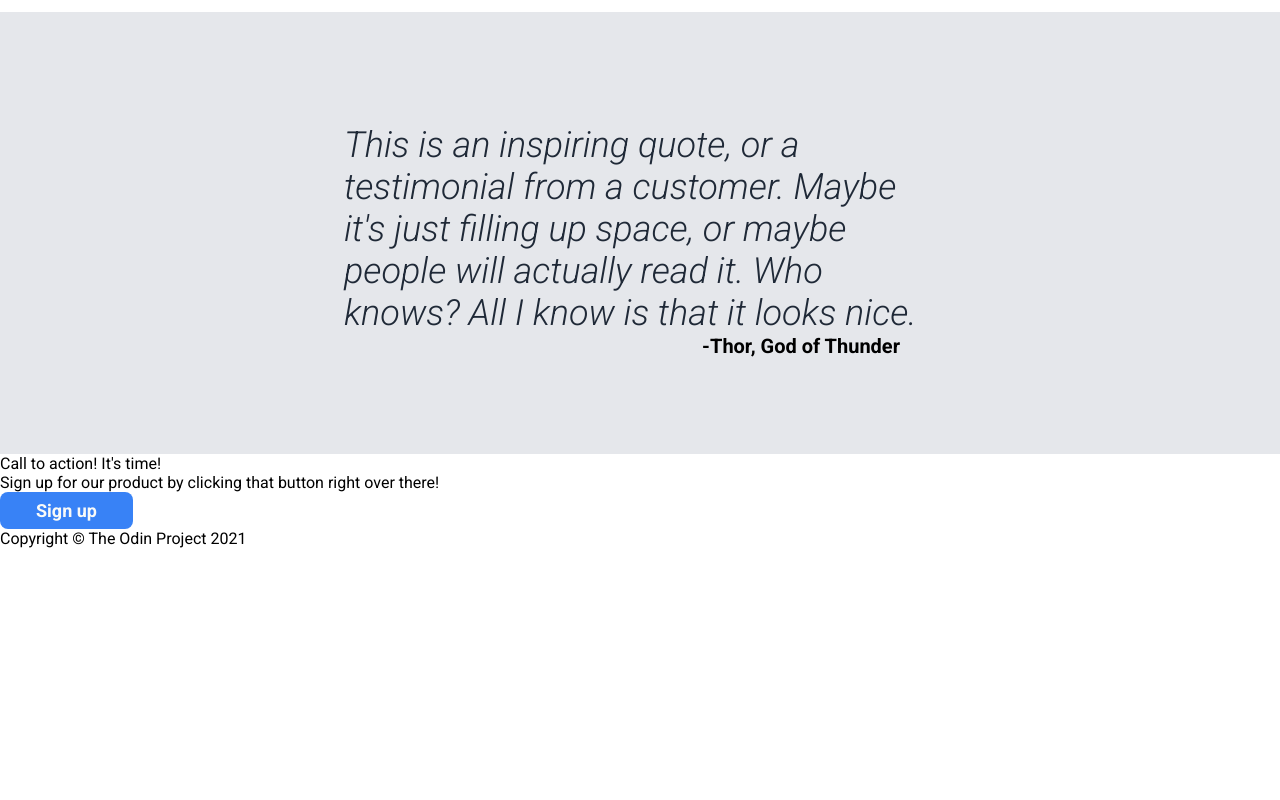
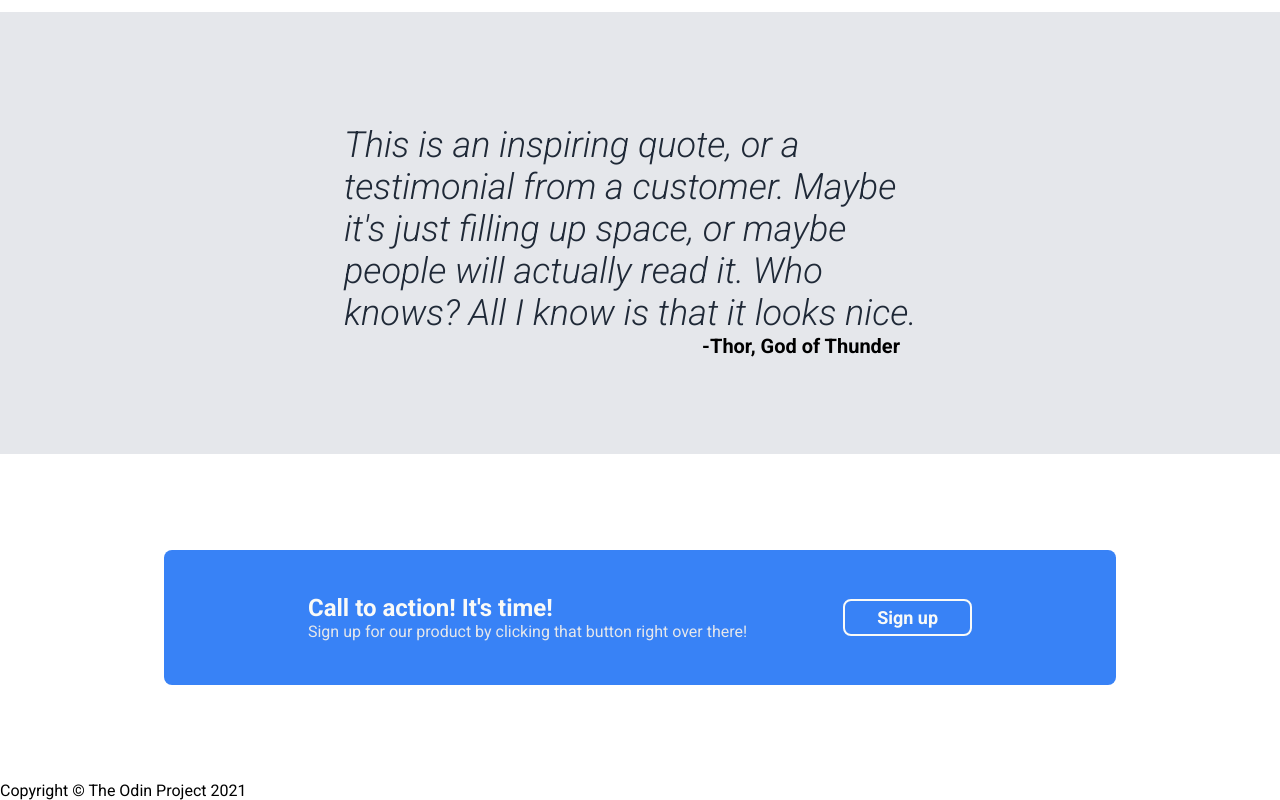
Before and after one commit to kennethespaldon/odin-landing-page, a plain HTML site: page index.html in a window 1280 px wide. Shown: the part 1222-2022 px from the top of the page. Before the commit the page ends 1770 px from the top, so only its background shows below. Drawn offline with Linux system fonts and the light colour scheme.

Commit message:
Create call-to-action section

```diff
--- a/css/style.css
+++ b/css/style.css
@@ -70,7 +70,9 @@ img {
 }
 
 button {
-    border: none;
+  border: none;
+  margin: 0;
+  padding: 0;
 }
 
 .sign-up-button {
@@ -79,9 +81,13 @@ button {
   color: #F9FAF8;
   font-size: 18px;
   font-weight: 700;
-  padding: 8px 36px;
   border-radius: 8px;
 }
+
+.hero-button {
+  padding: 8px 36px;
+}
+
 
 /* INFO */
 .info-section {
@@ -141,3 +147,36 @@ h2 {
   text-align: right;
   margin-right: 36px;
 }
+
+/* CTA */
+.cta-section {
+  display: flex;
+  justify-content: center;
+  align-items: center;
+  padding: 96px;
+}
+
+.cta-container {
+  display: flex;
+  gap: 96px;
+  background-color: #3882F6;
+  padding: 44px 144px; /* work on this */
+  border-radius: 8px;
+}
+
+.cta-primary-text {
+  font-weight: 700;
+  font-size: 24px;
+  color: #F9FAF8;
+}
+
+.cta-secondary-text {
+  font-size: 16px;
+  color: #E5E7EB;
+}
+
+.cta-button {
+  align-self: center;
+  padding: 6px 32px;
+  border: 2px solid #F9FAF8;
+}
--- a/index.html
+++ b/index.html
@@ -58,13 +58,11 @@
 
         <div class="cta-section">
             <div class="cta-container">
-                <div class="cta-content">
-                    <div class="cta-text">
-                        <p>Call to action! It's time!</p>
-                        <p>Sign up for our product by clicking that button right over there!</p>
-                    </div>
-                    <button class="sign-up-button cta-button">Sign up</button>
+                <div class="cta-text">
+                    <p class="cta-primary-text">Call to action! It's time!</p>
+                    <p class="cta-secondary-text">Sign up for our product by clicking that button right over there!</p>
                 </div>
+                <button class="sign-up-button cta-button">Sign up</button>
             </div>
         </div>
 
```
